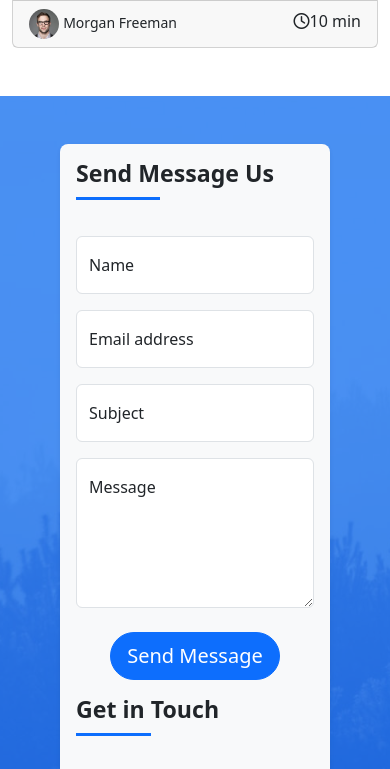
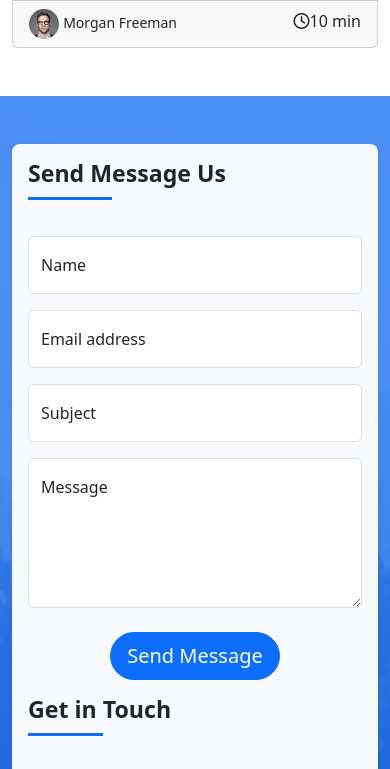
Before and after one commit to Mohamed7AGR/DevFolio, a plain HTML site: page index.html in a window 390 px wide. Shown: the part 10660-11429 px from the top of the page. Drawn offline with nearby package versions, Linux system fonts and the light colour scheme.

Commit message:
Add files via upload

```diff
--- a/css/style.css
+++ b/css/style.css
@@ -163,6 +163,6 @@ body {
 @media screen and (max-width:768px) {
 
   #blog .card .test{
-    top:57%;
+    top:59%;
   }
 }
--- a/index.html
+++ b/index.html
@@ -19,7 +19,8 @@
 
 <body data-bs-spy="scroll" data-bs-target="#scroll-navbar">
   <!-- header -->
-  <nav id="scroll-navbar" class="navbar navbar-expand-lg bg-black navbar-dark py-3 fixed-top z-1 fs-6 text-white" data-bs-theme="dark">
+  <nav id="scroll-navbar" class="navbar navbar-expand-lg bg-black navbar-dark py-3 fixed-top z-1 fs-6 text-white"
+    data-bs-theme="dark">
     <div class="container">
       <a class="navbar-brand fs-3" href="#">DevFolio</a>
       <button class="navbar-toggler" type="button" data-bs-toggle="collapse" data-bs-target="#navbarSupportedContent"
@@ -79,8 +80,7 @@
       <h1 class="fw-bold display-3">I am Morgan Freeman</h1>
       <p class="fw-bold fs-2"></p>
     </div>
-    <button class="rounded-circle p-2"><a href="#home"><i
-          class="bi bi-arrow-up text-white p-2 fs-4"></i></a></button>
+    <button class="rounded-circle p-2"><a href="#home"><i class="bi bi-arrow-up text-white p-2 fs-4"></i></a></button>
   </header>
   <!-- end header -->
 
@@ -498,8 +498,7 @@
                 pellentesque nec, egestas non nisi.</p>
             </div>
             <div class="card-footer d-flex justify-content-between">
-                        <div> <img src="./img/testimonial-2.jpg" class="rounded-circle" width="30" height="30"
-                                alt="">
+              <div> <img src="./img/testimonial-2.jpg" class="rounded-circle" width="30" height="30" alt="">
                 <small class="text">Morgan Freeman</small>
               </div>
               <div><i class="fa-regular fa-clock"></i>10 min</div>
@@ -520,8 +519,7 @@
                 pellentesque nec, egestas non nisi.</p>
             </div>
             <div class="card-footer d-flex justify-content-between">
-                      <div> <img src="./img/testimonial-2.jpg" class="rounded-circle" width="30" height="30"
-                        alt="">
+              <div> <img src="./img/testimonial-2.jpg" class="rounded-circle" width="30" height="30" alt="">
                 <small class="text">Morgan Freeman</small>
               </div>
               <div><i class="fa-regular fa-clock"></i>10 min</div>
@@ -542,8 +540,7 @@
                 pellentesque nec, egestas non nisi.</p>
             </div>
             <div class="card-footer d-flex justify-content-between">
-                        <div> <img src="./img/testimonial-2.jpg" class="rounded-circle" width="30" height="30"
-                                alt="">
+              <div> <img src="./img/testimonial-2.jpg" class="rounded-circle" width="30" height="30" alt="">
                 <small class="text">Morgan Freeman</small>
               </div>
               <div><i class="fa-regular fa-clock"></i>10 min</div>
@@ -560,9 +557,9 @@
 
   <!-- contact -->
   <section id="contact " class="contact ">
-    <div class="layout bg-primary bg-opacity-75 p-5">
-      <div class="container">
-        <div class="contact_area bg-light p-3 shadow-sm rounded-3">
+    <div class="layout bg-primary bg-opacity-75 pt-5">
+      <div class="container-fluid ">
+        <div class="contact_area bg-light shadow-sm rounded-3 p-lg-5  p-3">
           <div class="row gy-3">
             <div class="col-md-6">
               <h4 class="fw-bold fs-3 mb-5">
```
Lines whose indentation alone changed are shown as unchanged.
